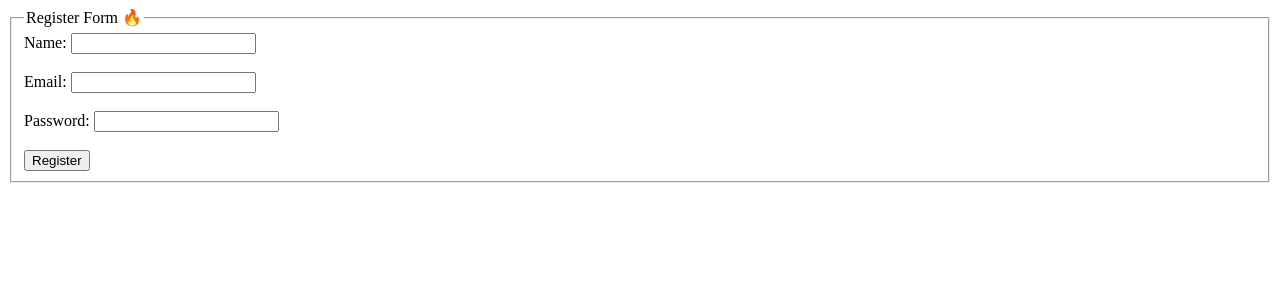
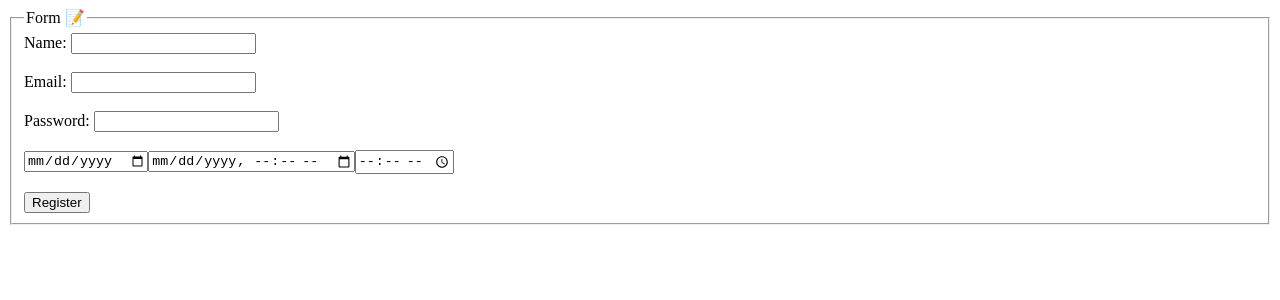
Before and after one commit to rahaman109/My-React-Journey, a React (Vite) app: page / in a window 1280 px wide. Shown: the top 300 px of the page. Built offline with nearby package versions, Linux system fonts and the light colour scheme.

Commit message:
Example-3 added in ControlledComponent.

```diff
--- a/src/FormHandling/ControlledComponent.jsx
+++ b/src/FormHandling/ControlledComponent.jsx
@@ -23,27 +23,83 @@
 
 //! Example - 2
 
+// import React, { useState } from 'react'
+// function ControlledComponent() {
+//   let [details, setDetails] = useState({
+//     name: "",
+//     email: "",
+//     password: ""
+//   });
+// let {name, email, password} = details;
+
+// let handleChange = (e) =>
+// {
+//   let {name, value} = e.target;
+//   setDetails({
+//     ...details,
+//     [name]: value
+//   })
+// }
+
+// let handleSubmit = (e) =>
+// {
+//   e.preventDefault()
+//   console.log(details);
+// }
+
+//   return (
+//     <div>
+//       <form onSubmit={handleSubmit}>
+//         <fieldset>
+//           <legend>Register Form 🔥</legend>
+//           <label htmlFor='name'>Name: </label>
+//           <input type="text" id='name' name='name' value={name}  onChange={handleChange}/>
+//           <br /><br />
+//           <label htmlFor='email'>Email: </label>
+//           <input type="email" id='email' name='email' value={email} onChange={handleChange} />
+//           <br /><br />
+//           <label htmlFor='password'>Password: </label>
+//           <input type="password" id='password' name='password' value={password} onChange={handleChange}/>
+//           <br /><br />
+//           <input type="button" value="Register"/>
+//         </fieldset>
+//       </form>
+//     </div>
+//   )
+// }
+
+// export default ControlledComponent
+
+//! Example - 3
+
 import React, { useState } from 'react'
+
 function ControlledComponent() {
   let [details, setDetails] = useState({
-    name: "",
-    email: "",
-    password: ""
-  });
-let {name, email, password} = details;
+    name:"",
+    email:"",
+    password:"",
+    date:"",
+    dateTime:"",
+    time:""
+  })
+
+  let {name, email, password, date, dateTime, time} = details;
+
 
   let handleChange = (e) =>
   {
     let {name, value} = e.target;
+
     setDetails({
       ...details,
-    [name]: value
+      [name] : value
     })
   }
 
   let handleSubmit = (e) =>
   {
-  e.preventDefault()
+    e.preventDefault();
     console.log(details);
   }
 
@@ -51,17 +107,21 @@ let handleSubmit = (e) =>
     <div>
       <form onSubmit={handleSubmit}>
         <fieldset>
-          <legend>Register Form 🔥</legend>
-          <label htmlFor='name'>Name: </label>
-          <input type="text" id='name' name='name' value={name}  onChange={handleChange}/>
+          <legend>Form 📝</legend>
+        <label htmlFor="name">Name: </label>
+        <input type="text" id='name' name='name'value={name}  onChange={handleChange}/>
         <br /><br />
-          <label htmlFor='email'>Email: </label>
-          <input type="email" id='email' name='email' value={email} onChange={handleChange} />
+        <label htmlFor="email">Email: </label>
+        <input type="email" id='email' name='email'value={email}  onChange={handleChange}/>
         <br /><br />
-          <label htmlFor='password'>Password: </label>
-          <input type="password" id='password' name='password' value={password} onChange={handleChange}/>
+        <label htmlFor="password">Password: </label>
+        <input type="password" id='password'name='password' value={password}  onChange={handleChange}/>
         <br /><br />
-          <input type="button" value="Register"/>
+        <input type="date" name='date'value={date}  onChange={handleChange}/>
+        <input type="datetime-local" name='dateTime' value={dateTime}  onChange={handleChange} />
+        <input type="time" name='time'value={time}  onChange={handleChange} />
+        <br /><br />
+        <input type="submit" value="Register"/>
         </fieldset>
       </form>
     </div>
```
Also changed, not shown: src/AddingStyles/NavBar.jsx (+13 -13 lines), src/App.jsx (+5 -10 lines). Lines whose indentation alone changed are shown as unchanged.
